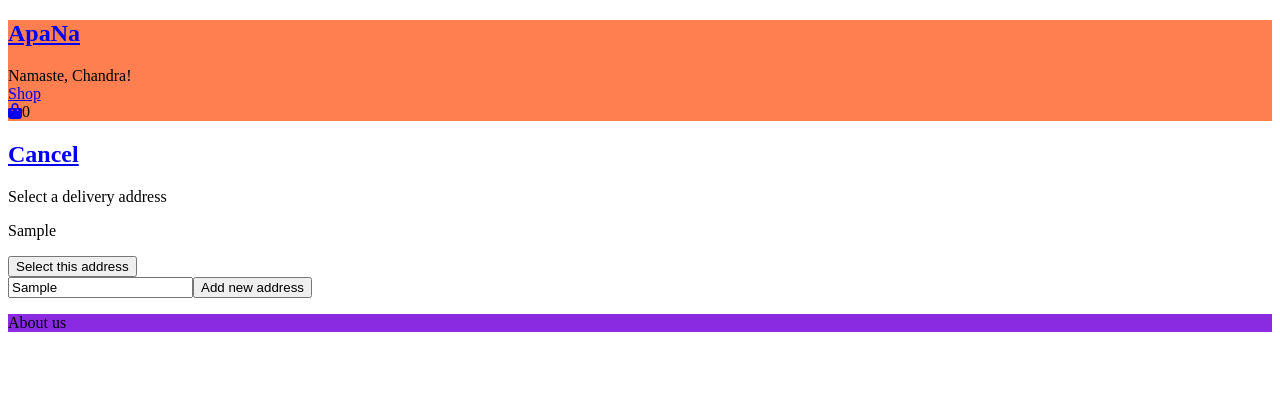
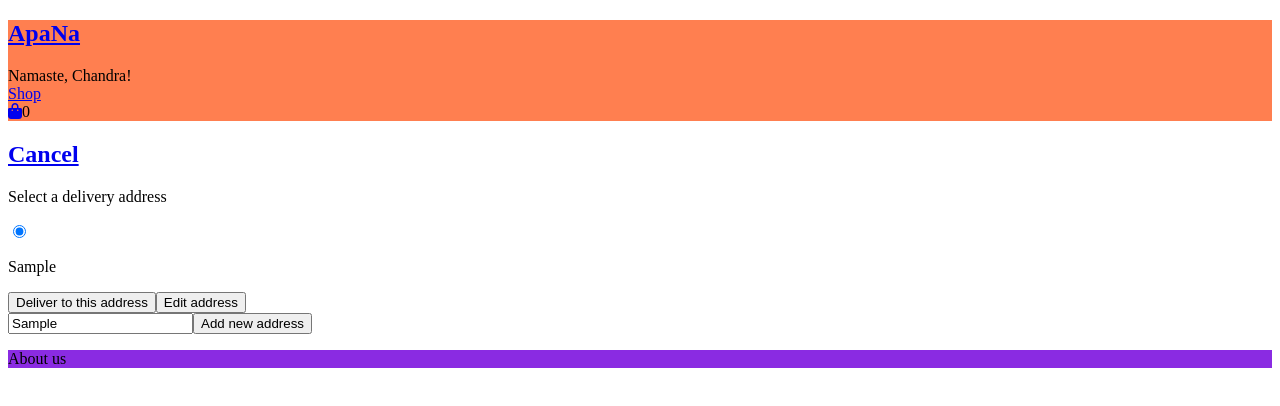
Before and after one commit to CodeSurfer3022/Shopping-cart, a React (Create React App) app: page /buy in a window 1280 px wide. Both pictures are taken after typing "Sample" into the empty fields and a click on the button "Add new address". Shown: the top 406 px of the page. Built offline with nearby package versions, Linux system fonts and the light colour scheme.

Commit message:
Add functionality to select the right address

```diff
--- a/src/App.js
+++ b/src/App.js
@@ -9,6 +9,8 @@ import Home from "./Components/main components/Home";
 import Shop from "./Components/main components/Shop";
 import Cart from "./Components/main components/Cart";
 import Buy from "./Components/main components/Buy";
+import Payment from "./Components/main components/Payment";
+import Confirmation from "./Components/main components/Confirmation";
 
 function App() {
   const [cartItems, setCartItems] = useState([]);
@@ -62,8 +64,13 @@ function App() {
         <Route path="/buy">
           <Buy
             cartItems={cartItems}
-            clearCart={clearCart}
           />
+        </Route>
+        <Route path="/payment">
+          <Payment />
+        </Route>
+        <Route>
+          <Confirmation />
         </Route>
       </Switch>
       <Footer/>
--- a/src/Components/main components/Buy.js
+++ b/src/Components/main components/Buy.js
@@ -18,9 +18,22 @@ function Buy(props) {
   const addAddress = (event) => {
     event.preventDefault();
     const address = addressFormRef.current.address.value;
+
     setAddresses((prevAddress) => {
-      return [...prevAddress, address];
+      let checked = prevAddress.length === 0;
+      if(checked) setAddress(address);
+      return [...prevAddress, {address, checked: checked}];
     });
+  }
+
+  const handleChange = (index) => {
+    setAddresses(prevAddresses => {
+      const newAddresses = prevAddresses.slice();
+      newAddresses.forEach(address => address.checked = false);
+      const address = newAddresses[index];
+      address.checked = true;
+      return newAddresses;
+    })
   }
 
   const addressCards = addresses.map((address, index) =>
@@ -29,6 +42,7 @@ function Buy(props) {
       index={index}
       address={address}
       selectAddress={selectAddress}
+      handleChange={handleChange}
     />)
 
   return (
@@ -36,9 +50,11 @@ function Buy(props) {
       <Link to="/cart">
         <h2>Cancel</h2>
       </Link>
+      <p>Select a delivery address</p>
+      <div className="addresses">
+        {addressCards}
+      </div>
       <form name="addressForm" ref={addressFormRef}>
-        <p>Select a delivery address</p>
-        {addressCards}
         <label>
           <input name="address" placeholder="Enter your address"/>
         </label>
--- /dev/null
+++ b/src/Components/main components/Confirmation.js
@@ -0,0 +1,11 @@
+import React from "react";
+
+function Confirmation() {
+  return(
+    <div>
+
+    </div>
+  )
+}
+
+export default Confirmation;
--- a/src/Components/render components/AddressCard.js
+++ b/src/Components/render components/AddressCard.js
@@ -1,10 +1,28 @@
 import React from "react";
+import {Link} from "react-router-dom";
 
 function AddressCard(props) {
-  return(
+  let selection
+  if(props.address.checked) {
+    selection = (<div>
+      <Link to="/payment">
+        <button>Deliver to this address</button>
+      </Link>
+      <button>Edit address</button>
+    </div>)
+  }
+
+  return (
     <div>
-      <p className="address">{props.address}</p>
-      <button onClick={props.selectAddress}>Select this address</button>
+      <input
+        type="radio"
+        name="address"
+        value={props.address.address}
+        checked={props.address.checked}
+        onChange={() => props.handleChange(props.index)}
+      />
+      <p className="address">{props.address.address}</p>
+      {selection}
     </div>
   )
 }
```
